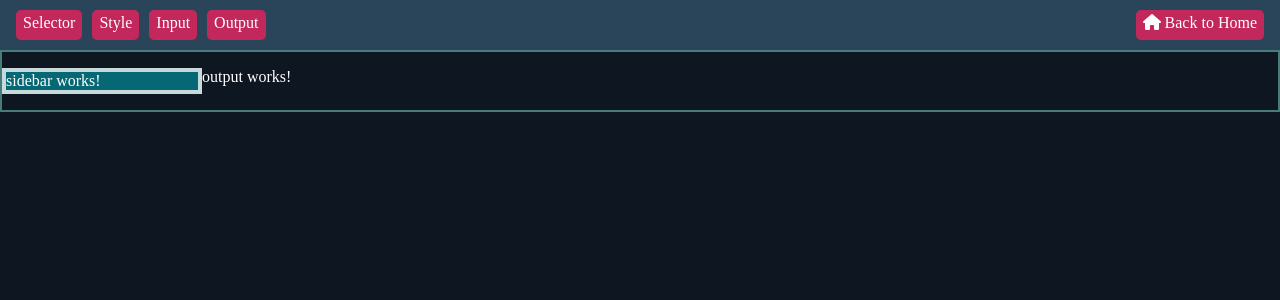
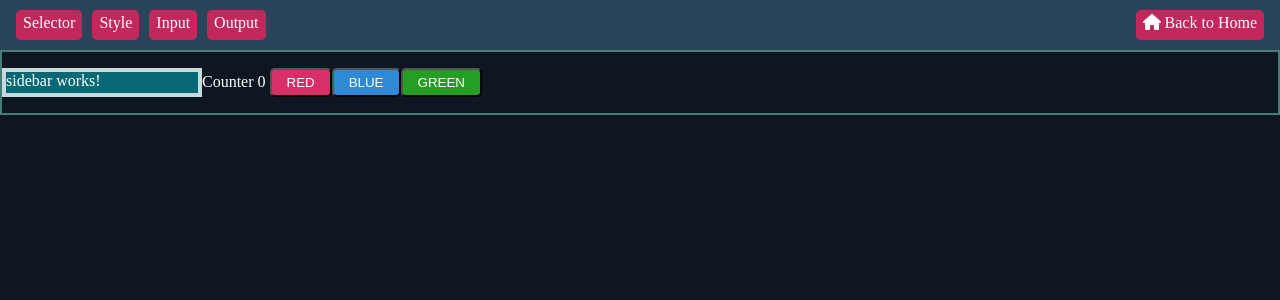
Before and after one commit to rupeshdp7/angular-ssr-standalone, an Angular app: page /output in a window 1280 px wide. Shown: the top 300 px of the page. Built offline with nearby package versions, Linux system fonts and the light colour scheme.

Commit message:
Output component

```diff
--- /dev/null
+++ b/src/app/output/button/button.component.html
@@ -0,0 +1,2 @@
+<input type="button" [value]="text" [style.backgroundColor]="color" class="btn-component"
+(click)="onClick()"/>
--- /dev/null
+++ b/src/app/output/button/button.component.scss
@@ -0,0 +1,9 @@
+.btn-component{
+    padding: 5px 15px;
+    border-radius: 5px;
+    color: #fff;
+    cursor: pointer;
+    &:hover{
+        transform: scale(1.1);
+    }
+}
--- /dev/null
+++ b/src/app/output/button/button.component.ts
@@ -0,0 +1,20 @@
+import { Component, EventEmitter, Input, Output } from '@angular/core';
+
+@Component({
+  selector: 'app-button',
+  standalone: true,
+  imports: [],
+  templateUrl: './button.component.html',
+  styleUrl: './button.component.scss'
+})
+export class ButtonComponent {
+  @Input() color:string = 'red';
+  @Input({ transform: transformText }) text:string = '';
+  @Output() updateCounter:EventEmitter<null> = new EventEmitter();
+  onClick() {
+    this.updateCounter.emit();
+  }
+}
+function transformText(text:string):string {
+  return text.toUpperCase();
+}
--- a/src/app/output/output.component.html
+++ b/src/app/output/output.component.html
@@ -1 +1,5 @@
-<p>output works!</p>
+Counter {{counter}}
+
+<app-button [color]="'#d73069'" [text]="'red'" (updateCounter)="updateCounter()"></app-button>
+<app-button [color]="'#3089d7'" [text]="'blue'" (updateCounter)="updateCounter()"></app-button>
+<app-button [color]="'#249f23'" [text]="'green'" (updateCounter)="updateCounter()"></app-button>
--- a/src/app/output/output.component.ts
+++ b/src/app/output/output.component.ts
@@ -1,12 +1,16 @@
 import { Component } from '@angular/core';
+import { ButtonComponent } from './button/button.component';
 
 @Component({
   selector: 'app-output',
   standalone: true,
-  imports: [],
+  imports: [ButtonComponent],
   templateUrl: './output.component.html',
   styleUrl: './output.component.scss'
 })
 export class OutputComponent {
-
+  counter: number = 0;
+  updateCounter() {
+    this.counter++;
+  }
 }
```
Also changed, not shown: 1 other file (tests, documents, lock files or other folders).
